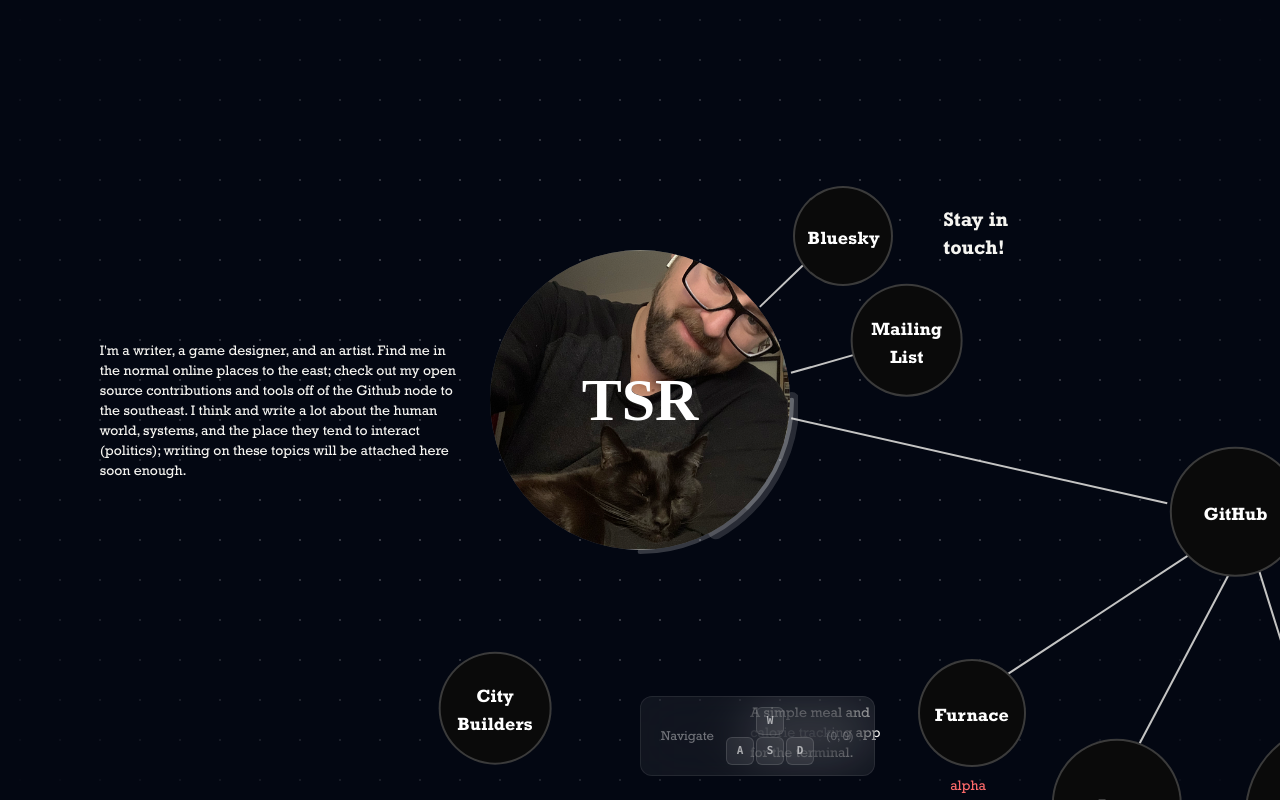
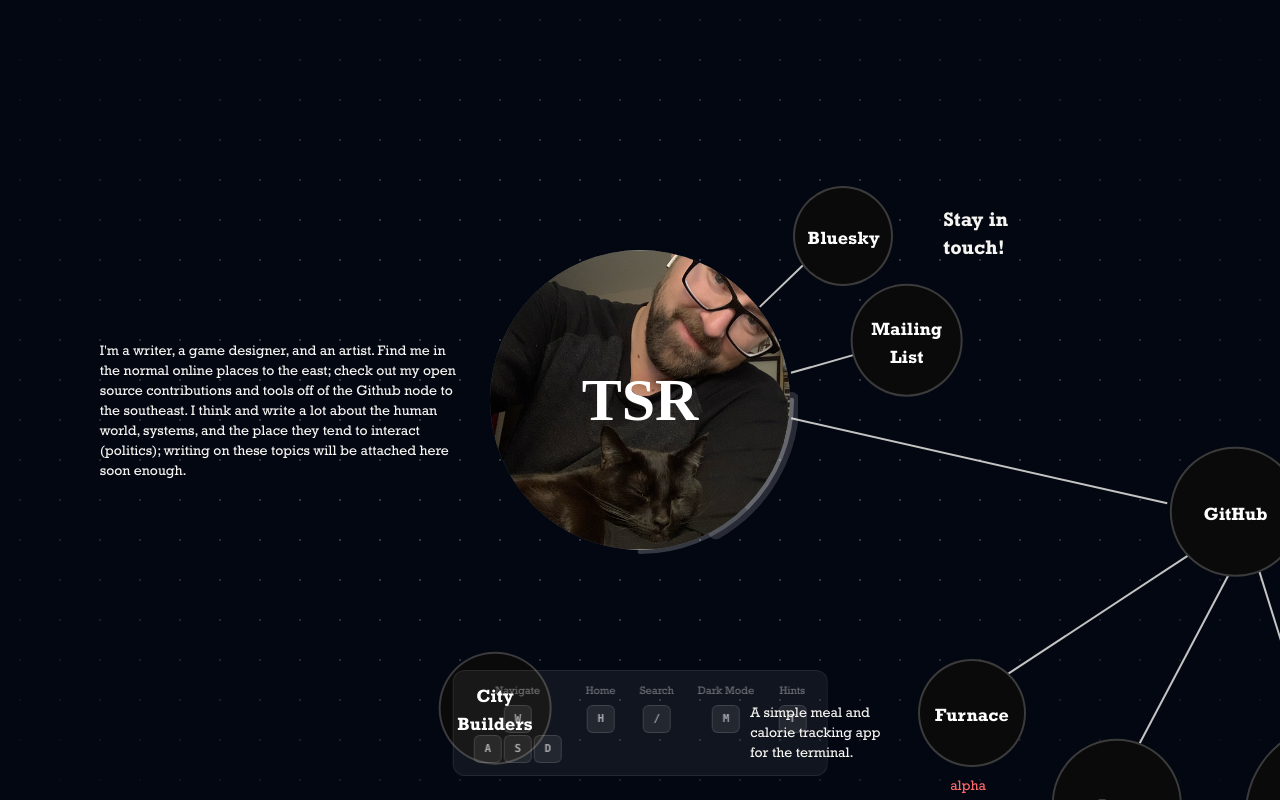
Before and after one commit to tsraveling/tsraveling.github.io, a Next.js app: page / in a window 1280 px wide. Built offline with nearby package versions, Linux system fonts and the light colour scheme.

Commit message:
fix: better HUD helper

```diff
--- a/src/app/globals.css
+++ b/src/app/globals.css
@@ -114,10 +114,10 @@ body {
 @keyframes hud-slide-up {
   from {
     opacity: 0;
-    translate: 0 12px;
+    transform: translateY(12px);
   }
   to {
     opacity: 1;
-    translate: 0 0;
+    transform: translateY(0);
   }
 }
--- a/src/app/page.tsx
+++ b/src/app/page.tsx
@@ -1,6 +1,7 @@
 "use client";
 
 import DotBackground from "@/components/DotBackground";
+import MapHud from "@/components/MapHud";
 import HomeNode from "@/components/map/HomeNode";
 import JunctionNode from "@/components/map/JunctionNode";
 import Label from "@/components/map/Label";
@@ -10,15 +11,38 @@ import { useMapNav } from "@/hooks/useMapNav";
 import { PARALLAX } from "@/lib/constants";
 import { parseExcalidraw } from "@/lib/parseExcalidraw";
 import { getRadius } from "@/types/mapTypes";
+import { useTheme } from "next-themes";
+import { useCallback, useEffect } from "react";
 import excalidrawFile from "../generated/map.excalidraw.json";
 
 const WORLD_SIZE = 4000;
 
 export default function Page() {
   const { camera, transitioning, navigateTo } = useMapNav(WORLD_SIZE);
+  const { theme, setTheme } = useTheme();
+  const isDark = theme === "dark";
 
   const data = parseExcalidraw(excalidrawFile);
   const half = WORLD_SIZE / 2;
+
+  const homeEntity = data.entities.find((e) => e.type === "home");
+
+  const goHome = useCallback(() => {
+    if (homeEntity) navigateTo(homeEntity.x, homeEntity.y);
+  }, [homeEntity, navigateTo]);
+
+  useEffect(() => {
+    const onKey = (e: KeyboardEvent) => {
+      const k = e.key.toLowerCase();
+      if (k === "m") {
+        setTheme(isDark ? "light" : "dark");
+      } else if (k === "h") {
+        goHome();
+      }
+    };
+    window.addEventListener("keydown", onKey);
+    return () => window.removeEventListener("keydown", onKey);
+  }, [isDark, setTheme, goHome]);
 
   return (
     <div className="w-screen h-screen overflow-hidden bg-background relative cursor-default">
@@ -113,29 +137,7 @@ export default function Page() {
         ))}
       </div>
 
-      {/* HUD */}
-      <div className="fixed bottom-6 left-1/2 -translate-x-1/2 flex gap-3 items-center bg-white/[0.06] backdrop-blur-xl rounded-xl px-5 py-2.5 border border-white/[0.08]" style={{ opacity: 0, animation: "hud-slide-up 600ms cubic-bezier(0.22, 1.2, 0.36, 1) 200ms both" }}>
-        <span className="text-white/40 text-[13px]">Navigate</span>
-        <div className="flex flex-col items-center gap-0.5">
-          <Key label="W" />
-          <div className="flex gap-0.5">
-            <Key label="A" />
-            <Key label="S" />
-            <Key label="D" />
-          </div>
-        </div>
-        <span className="text-white/25 text-xs">
-          ({Math.round(-camera.x)}, {Math.round(-camera.y)})
-        </span>
-      </div>
+      <MapHud isDark={isDark} />
     </div>
   );
 }
-
-function Key({ label }: { label: string }) {
-  return (
-    <span className="inline-flex items-center justify-center w-7 h-7 rounded-md bg-white/[0.08] border border-white/[0.12] text-white/60 text-[11px] font-semibold font-mono">
-      {label}
-    </span>
-  );
-}
--- /dev/null
+++ b/src/components/MapHud.tsx
@@ -0,0 +1,93 @@
+"use client";
+
+import { useEffect, useState } from "react";
+
+const GLASS = "bg-white/[0.06] backdrop-blur-xl border border-white/[0.08]";
+
+interface MapHudProps {
+  isDark: boolean;
+}
+
+export default function MapHud({ isDark }: MapHudProps) {
+  const [expanded, setExpanded] = useState(true);
+
+  useEffect(() => {
+    const onKey = (e: KeyboardEvent) => {
+      if (e.key.toLowerCase() === "t") {
+        setExpanded((prev) => !prev);
+      }
+    };
+    window.addEventListener("keydown", onKey);
+    return () => window.removeEventListener("keydown", onKey);
+  }, []);
+
+  return (
+    <div
+      className="fixed bottom-6 left-1/2 -translate-x-1/2"
+      style={{
+        opacity: 0,
+        animation: "hud-slide-up 600ms cubic-bezier(0.22, 1.2, 0.36, 1) 200ms both",
+      }}
+    >
+      <div
+        className={`relative overflow-hidden transition-all duration-300 ease-out ${GLASS} ${expanded
+            ? "max-w-lg max-h-32 rounded-xl px-5 py-3"
+            : "max-w-9 max-h-9 rounded-[18px] cursor-pointer"
+          }`}
+        onClick={!expanded ? () => setExpanded(true) : undefined}
+      >
+        <div
+          className={`flex gap-6 items-start whitespace-nowrap transition-opacity duration-200 ${expanded ? "opacity-100" : "opacity-0"
+            }`}
+        >
+          <HudColumn label="Navigate">
+            <div className="flex flex-col items-center gap-0.5">
+              <Key label="W" />
+              <div className="flex gap-0.5">
+                <Key label="A" />
+                <Key label="S" />
+                <Key label="D" />
+              </div>
+            </div>
+          </HudColumn>
+          <HudColumn label="Home">
+            <Key label="H" />
+          </HudColumn>
+          <HudColumn label="Search">
+            <Key label="/" />
+          </HudColumn>
+          <HudColumn label={isDark ? "Light Mode" : "Dark Mode"}>
+            <Key label="M" />
+          </HudColumn>
+          <HudColumn label="Hints">
+            <Key label="T" />
+          </HudColumn>
+        </div>
+
+        <span
+          className={`absolute inset-0 flex items-center justify-center text-white/40 text-sm font-semibold transition-opacity duration-200 ${expanded ? "opacity-0" : "opacity-100"
+            }`}
+        >
+          ?
+        </span>
+      </div>
+    </div>
+  );
+}
+
+function HudColumn({ label, children }: { label: string; children: React.ReactNode }) {
+  return (
+    <div className="flex flex-col items-center gap-1.5">
+      <span className="text-white/40 text-[11px] whitespace-nowrap">{label}</span>
+      {children}
+    </div>
+  );
+}
+
+function Key({ label }: { label: string }) {
+  return (
+    <span className="inline-flex items-center justify-center w-7 h-7 rounded-md bg-white/[0.08] border border-white/[0.12] text-white/60 text-[11px] font-semibold font-mono">
+      {label}
+    </span>
+  );
+}
```
